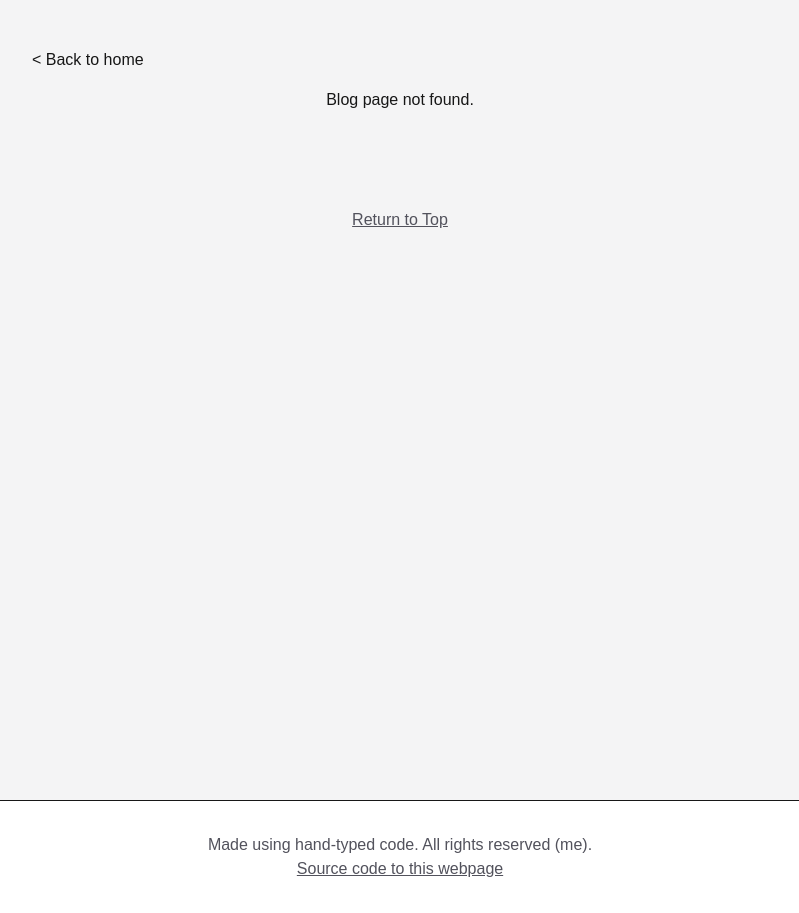
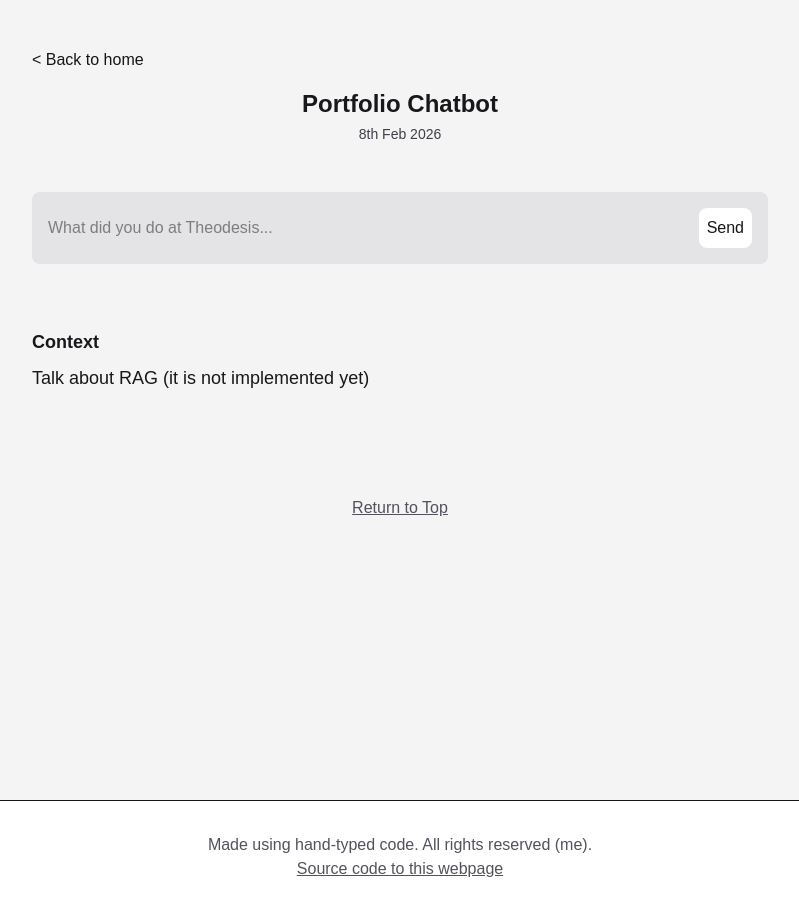
Before and after one commit to Kyblue11/BluesClues, a Next.js app in the folder bluesclues/: page /blog/portfolio-ai in a window 1280 px wide. Before the commit this address had no page. Shown: the whole page, without its empty margins (240-1039 px from the left). Built offline with nearby package versions, Linux system fonts and the light colour scheme; a web font is replaced by a local one.

Commit message:
portfolio-ai

```diff
--- a/bluesclues/app/blog/[slug]/page.tsx
+++ b/bluesclues/app/blog/[slug]/page.tsx
@@ -1,5 +1,6 @@
 import Footer from "@/src/components/footer";
 import WatchAPI from "./watch-api";
+import ChatBot from "./portfolio-ai";
 
 // a promise that will eventually give me type <T>, i.e an object with a slug property
 export default async function BlogPage({
@@ -14,6 +15,8 @@ export default async function BlogPage({
   // otherwise this if-selection will continue to grow
   if (slug === "watch-api") {
     BlogContent = <WatchAPI />;
+  } else if (slug === "portfolio-ai") {
+    BlogContent = <ChatBot/>;
   }
 
   return (
--- /dev/null
+++ b/bluesclues/app/blog/[slug]/portfolio-ai.tsx
@@ -0,0 +1,25 @@
+import ChatBot from "@/src/components/chatbot";
+
+export default function PortfolioAI() {
+  return (
+    <>
+      <section className="w-full text-center mb-8">
+        <div className="flex flex-col">
+          <h2 className=" text-2xl font-bold text-zinc-900">
+            Portfolio Chatbot
+          </h2>
+          <p className="var-h5">8th Feb 2026</p>
+        </div>
+      </section>
+
+      <ChatBot></ChatBot>
+
+      <section className="w-full">
+        <p className="text-lg text-zinc-900 mb-2 mt-8">
+          <b>Context</b>
+        </p>
+        <p className="text-lg text-zinc-900 mb-2">Talk about RAG (it is not implemented yet)</p>
+      </section>
+    </>
+  );
+}
--- a/bluesclues/app/blog/[slug]/watch-api.tsx
+++ b/bluesclues/app/blog/[slug]/watch-api.tsx
@@ -10,7 +10,7 @@ dayjs.extend(timezone);
 export default function WatchAPI() {
   return (
     <>
-      <section className="w-full text-center">
+      <section className="w-full text-center mb-8">
         <div className="flex flex-col">
           <h2 className=" text-2xl font-bold text-zinc-900">
             Real-Time Heart Rate Streaming: From Watch to Web
@@ -18,7 +18,8 @@ export default function WatchAPI() {
           <p className="var-h5">1st Feb 2026</p>
         </div>
       </section>
-      <p className="text-lg text-zinc-900 mt-8">
+
+      <p className="text-lg text-zinc-900">
         Streaming live data for{" "}
         {dayjs().tz("Asia/Kuala_Lumpur").format("DD-MM-YYYY HH:mm")}
       </p>
--- a/bluesclues/app/data.ts
+++ b/bluesclues/app/data.ts
@@ -96,4 +96,10 @@ export const BLOGS: Blog[] = [
     blog_date: "1st Feb 2026",
     blog_media_desc: "How I Connected My Smartwatch to a Live Web Dashboard",
   },
+  {
+    blog_slug: "portfolio-ai",
+    blog_title: "Portfolio Chatbot",
+    blog_date: "8th Feb 2026",
+    blog_media_desc: "Ask me about my history, skills, projects, hobbies and CS journey",
+  },
 ];
--- a/bluesclues/app/page.tsx
+++ b/bluesclues/app/page.tsx
@@ -63,10 +63,6 @@ export default function Home() {
             </ul>
           </section>
 
-          <section className="w-full mb-24">
-            <ChatBot></ChatBot>
-          </section>
-
           <a href="#" className="block text-zinc-600 underline">
             Return to Top
           </a>
--- a/bluesclues/src/components/chatbot.tsx
+++ b/bluesclues/src/components/chatbot.tsx
@@ -21,13 +21,7 @@ export default function ChatBot() {
 
   return (
     <>
-      <h2 className=" text-2xl font-bold text-zinc-900 text-center">
-        Ask My AI
-      </h2>
-      <p className="var-h5 text-center">
-        Ask me about my projects, tech stack, CS concepts or even hobbies!
-      </p>
-      <div>
+      <div className="w-full mb-4">
         <form
           className="flex flex-col lg:flex-row gap-4 lg:justify-between items-middle bg-zinc-200 p-4 mt-4 mb-4 rounded-lg"
           onSubmit={(i) => {
```
